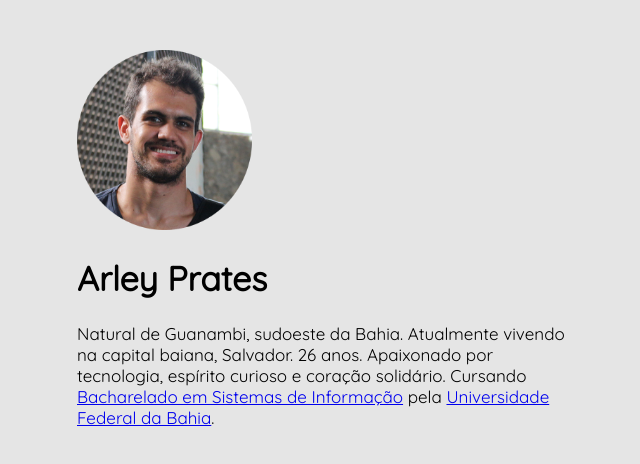
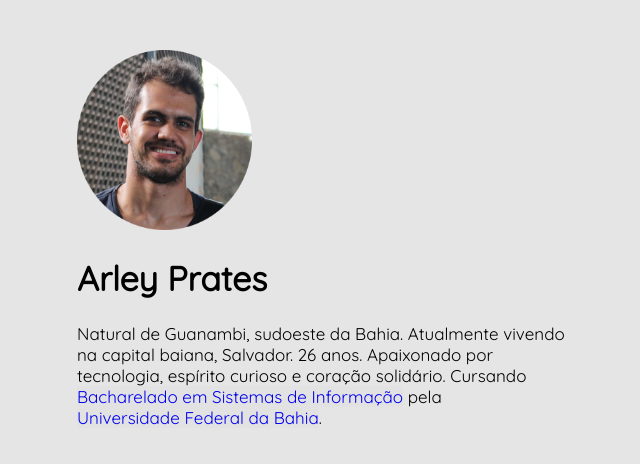
Before and after one commit to arleyprates/_arleyprates.github.io, a plain HTML site: page index.html in a window 1280 px wide. Shown: the whole page, without its empty margins (313-953 px from the left). Drawn offline with Linux system fonts and the light colour scheme.

Commit message:
Update links

```diff
--- a/index.html
+++ b/index.html
@@ -11,6 +11,14 @@
 	body {
 		font-family: 'Quicksand', sans-serif;
 		font-size: 17px;
+		background-color:rgba(0, 0, 0, 0.1);
+	}
+	a:link, a:visited {
+		background-color:rgba(0, 0, 0, 0.01);
+		text-decoration: none;
+    	display: inline-block;
+	}
+	a:hover, a:active {
 		background-color:rgba(0, 0, 0, 0.1);
 	}
 	#main {
```
